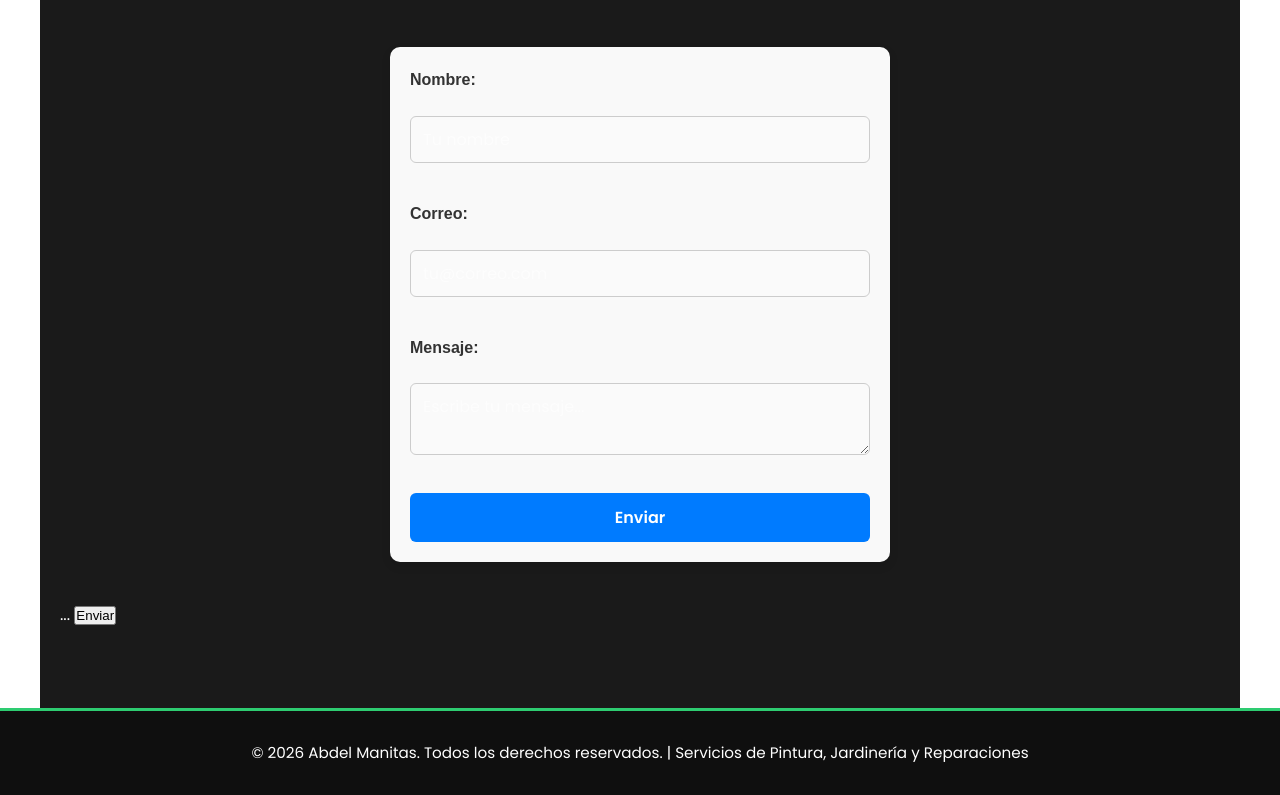
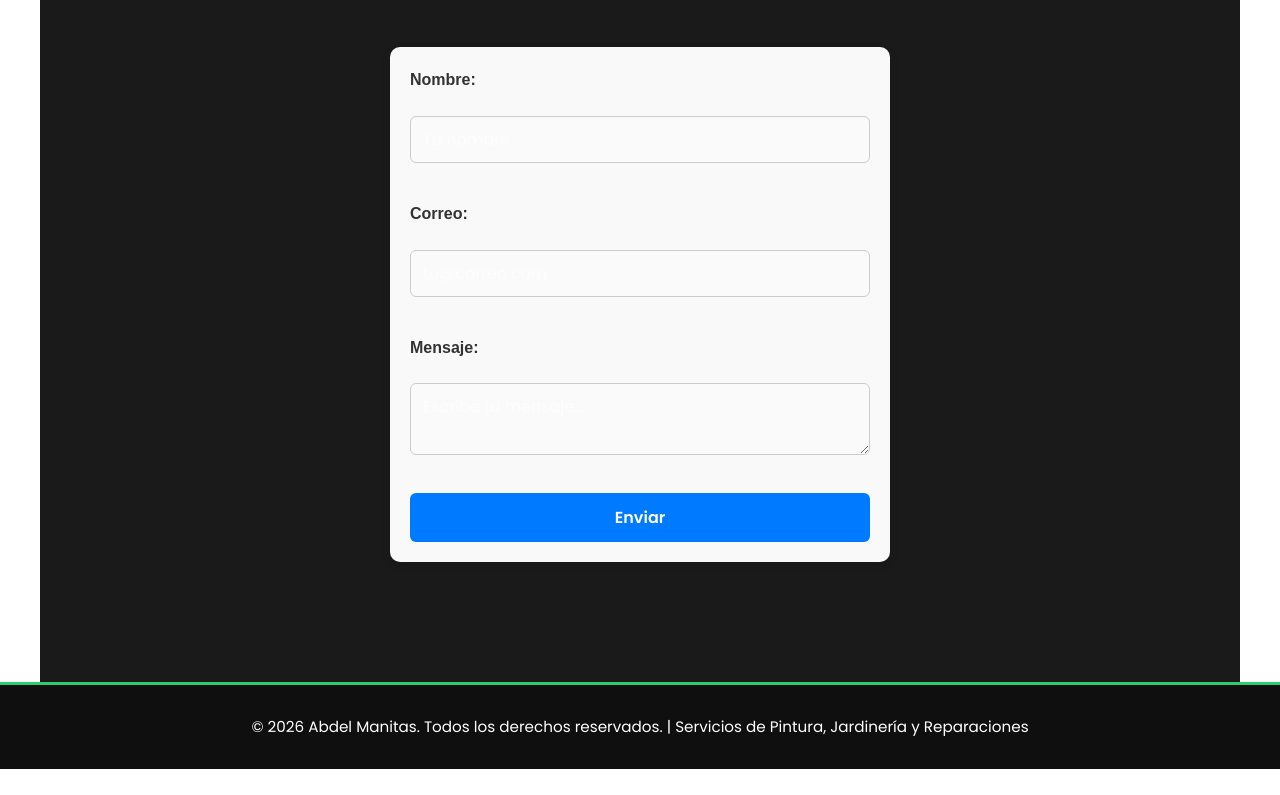
Before and after one commit to Abdelmanitas/abdel-servicios, a plain HTML site: page index.html in a window 1280 px wide. Shown: the part 2572-3367 px from the top of the page. After the commit the page ends 3341 px from the top, so only its background shows below. Drawn offline with Linux system fonts and the light colour scheme.

Commit message:
Add files via upload

```diff
--- a/index.html
+++ b/index.html
@@ -627,8 +627,8 @@
 
 
 <form action="https://formspree.io/f/mojplkpe" method="POST">
-  ...
-  <button type="submit">Enviar</button>
+
+
 </form>
 
 <p id="success-message" style="display:none;">¡Gracias! Tu mensaje ha sido enviado.</p>
```
